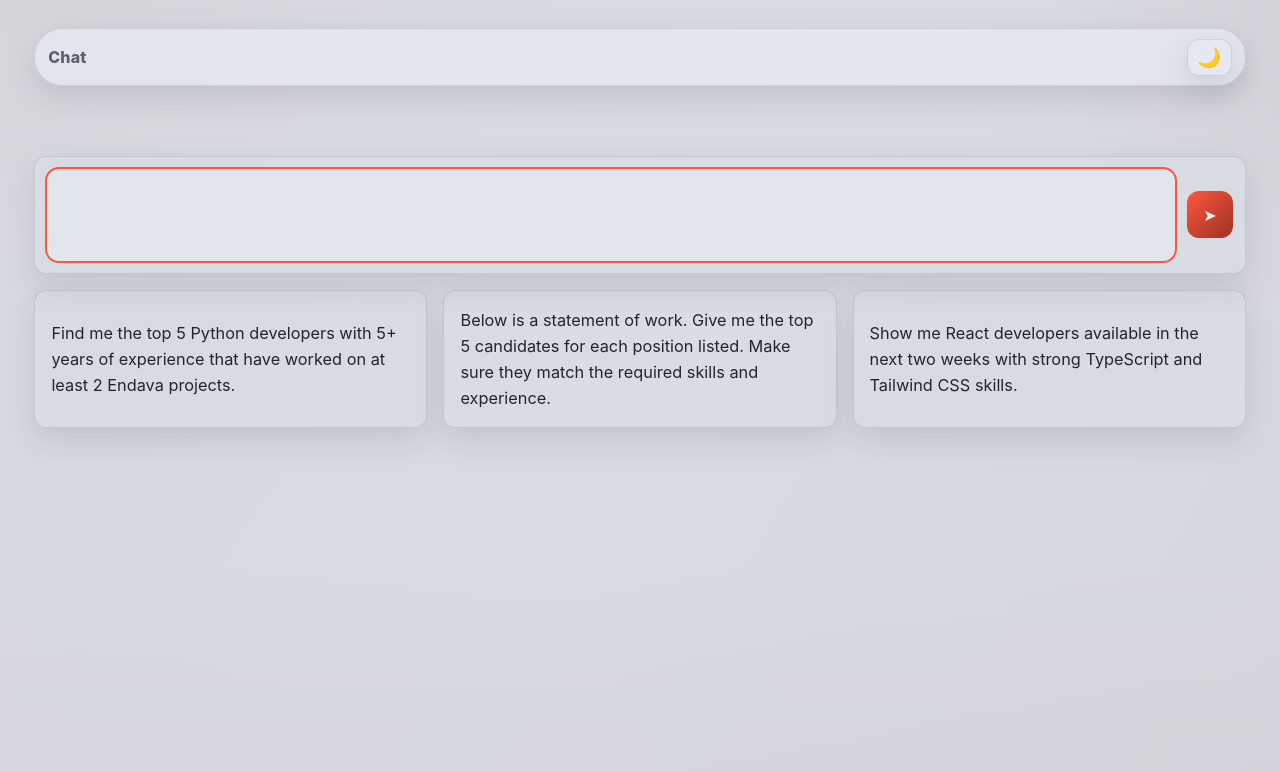
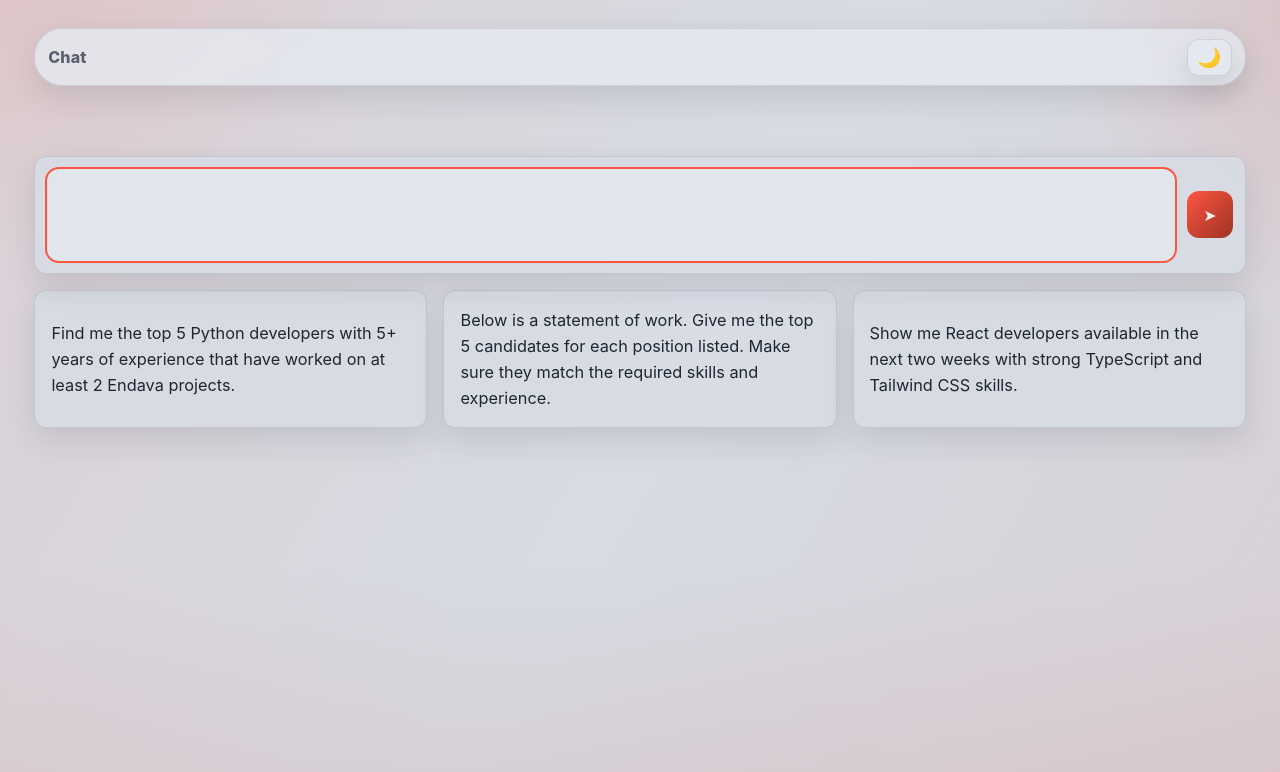
Before and after one commit to garystorey/chat-ui-no-framework, a React (Vite) app: page / in a window 1280 px wide. Shown: the top 772 px of the page. Built offline with nearby package versions, Linux system fonts and the light colour scheme.

Commit message:
Intensify light mode background gradients

```diff
--- a/src/styles/global.css
+++ b/src/styles/global.css
@@ -108,7 +108,7 @@ body.light {
       46rem 46rem at 0% -20%,
       color-mix(
         in oklab,
-        color-mix(in oklab, #c9ced8 82%, var(--accent) 18%) 30%,
+        color-mix(in oklab, #c9ced8 60%, var(--accent) 40%) 42%,
         transparent
       ) 0,
       transparent 58%
@@ -117,7 +117,7 @@ body.light {
       32rem 32rem at 108% 0%,
       color-mix(
         in oklab,
-        color-mix(in oklab, #b7bdc9 80%, var(--accent) 20%) 24%,
+        color-mix(in oklab, #b7bdc9 58%, var(--accent) 42%) 38%,
         transparent
       ) 0,
       transparent 64%
@@ -128,7 +128,7 @@ body.light {
       transparent 66%,
       color-mix(
         in oklab,
-        color-mix(in oklab, #aeb4bf 84%, var(--accent) 16%) 12%,
+        color-mix(in oklab, #aeb4bf 62%, var(--accent) 38%) 22%,
         transparent
       ) 100%
     ),
@@ -136,14 +136,14 @@ body.light {
       120deg,
       color-mix(
         in oklab,
-        color-mix(in oklab, #d3d8e2 88%, var(--accent) 12%) 12%,
+        color-mix(in oklab, #d3d8e2 64%, var(--accent) 36%) 24%,
         transparent
       ) 0%,
       transparent 48%,
       transparent 52%,
       color-mix(
         in oklab,
-        color-mix(in oklab, #bcc2cf 84%, var(--accent) 16%) 10%,
+        color-mix(in oklab, #bcc2cf 60%, var(--accent) 40%) 18%,
         transparent
       ) 100%
     );
```
